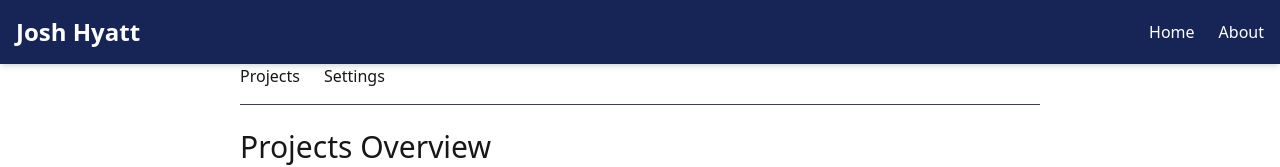
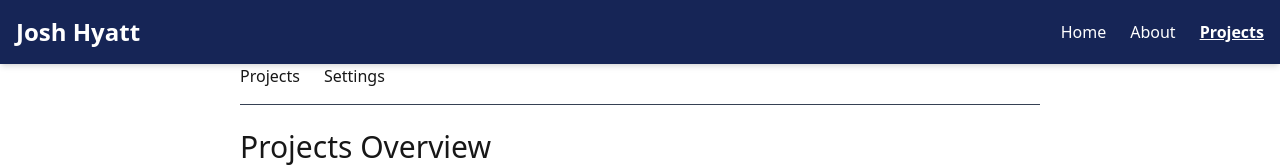
Before and after one commit to jnhyatt/wdd430-portfolio, a Next.js app: page /projects in a window 1280 px wide. Shown: the top 167 px of the page. Built offline with nearby package versions, Linux system fonts and the light colour scheme.

Commit message:
Extract NavLinks component

```diff
--- a/components/Header.tsx
+++ b/components/Header.tsx
@@ -1,4 +1,10 @@
-import Link from "next/link";
+import { NavLinks } from "./NavLinks";
+
+const links = [
+  { label: "Home", url: "/" },
+  { label: "About", url: "/about" },
+  { label: "Projects", url: "/projects" },
+];
 
 export default function Header() {
   return (
@@ -7,23 +13,7 @@ export default function Header() {
         <div id="header-title" className="text-2xl font-bold">
           Josh Hyatt
         </div>
-        <nav>
-          <ul className="flex gap-6">
-            <li>
-              <Link href="/" className="transition-colors hover:text-blue-200">
-                Home
-              </Link>
-            </li>
-            <li>
-              <Link
-                href="/about"
-                className="transition-colors hover:text-blue-200"
-              >
-                About
-              </Link>
-            </li>
-          </ul>
-        </nav>
+        <NavLinks links={links} />
       </div>
     </header>
   );
--- /dev/null
+++ b/components/NavLinks.tsx
@@ -0,0 +1,49 @@
+"use client";
+
+import clsx from "clsx";
+import Link from "next/link";
+import { usePathname } from "next/navigation";
+
+export interface NavLinksProps {
+  links: { label: string; url: string }[];
+}
+
+export function NavLinks({ links }: NavLinksProps) {
+  const path = usePathname();
+  return (
+    <nav>
+      <ul className="flex gap-6">
+        {links.map((l) => (
+          <NavLink
+            key={l.url}
+            href={l.url}
+            label={l.label}
+            active={path === l.url}
+          />
+        ))}
+      </ul>
+    </nav>
+  );
+}
+
+interface NavLinkProps {
+  label: string;
+  href: string;
+  active: boolean;
+}
+
+function NavLink({ label, href, active }: NavLinkProps) {
+  return (
+    <li>
+      <Link
+        href={href}
+        className={clsx(
+          "transition-colors hover:text-blue-200",
+          active && "font-bold underline",
+        )}
+      >
+        {label}
+      </Link>
+    </li>
+  );
+}
--- a/package.json
+++ b/package.json
@@ -11,6 +11,7 @@
     "format:check": "prettier --check ."
   },
   "dependencies": {
+    "clsx": "^2.1.1",
     "next": "16.3.4",
     "react": "19.2.8",
     "react-dom": "19.2.8"
```
Also changed, not shown: 1 other file (tests, documents, lock files or other folders).
